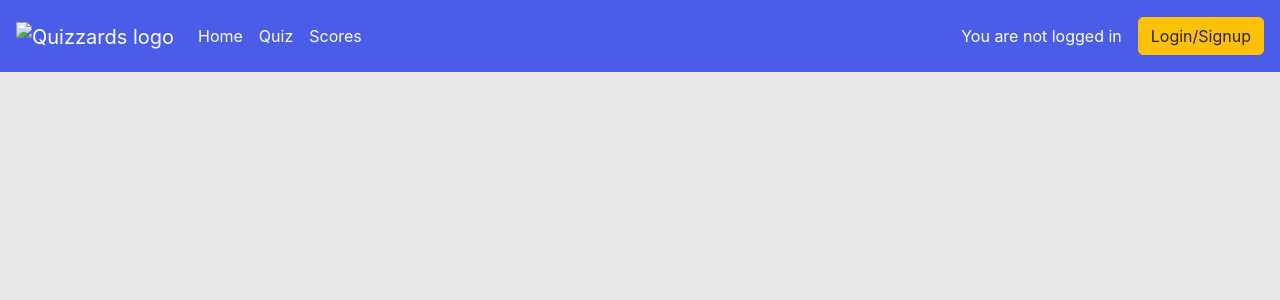
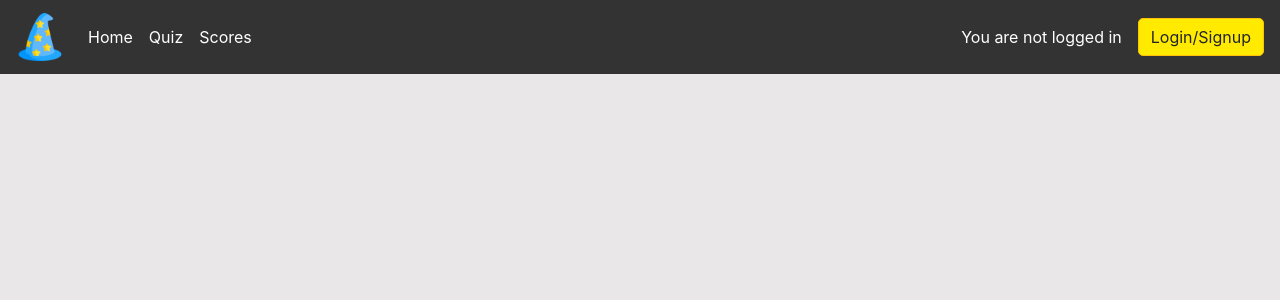
Before and after one commit to MGW-GH/Hackathon3, a Django app: template templates/base.html in a window 1280 px wide. Shown: the top 300 px of the page. Run offline with Django 4.2, Linux system fonts and the light colour scheme; the template is opened without the code that fills it, so the values that code supplies are empty; some libraries are stand-ins or nearby versions.

Commit message:
add: favicon, navbar logo and colour changes

```diff
--- a/static/css/style.css
+++ b/static/css/style.css
@@ -19,7 +19,7 @@ h1,h2,h3,h4,h5,h6{
 }
 
 .bg-dark{
-	background-color: #4A5DE8!important;
+	background-color: #333333!important;
 }
 
 .nav-link{
@@ -36,6 +36,10 @@ h1,h2,h3,h4,h5,h6{
 
 .btn{
 	border-radius: 5px;
+}
+
+.btn-warning{
+    background-color: #FFEA00!important;
 }
 
 .row-image{
--- a/templates/base.html
+++ b/templates/base.html
@@ -22,7 +22,7 @@
         integrity="sha384-Vkoo8x4CGsO3+Hhxv8T/Q5PaXtkKtu6ug5TOeNV6gBiFeWPGFN9MuhOf23Q9Ifjh" crossorigin="anonymous">
 
     <!-- favicon link -->
-    <link rel="shortcut icon" type="image/png" href="{% static 'favicon.png' %}">
+    <link rel="shortcut icon" type="image/png" href="{% static 'images/favicon.ico' %}">
 
     <!-- stylesheet link -->
     <link rel="stylesheet" type="text/css" href="{% static 'css/style.css' %}">
@@ -34,7 +34,7 @@
     <!-- bootstrap navbar code -->
     <nav class="navbar navbar-expand-lg navbar-dark bg-dark">
         <a class="navbar-brand" href="/"><img class="logo-img"
-                src="#" alt="Quizzards logo"></a>
+                src="{% static 'images/favicon.ico' %}" alt="Quizzards logo"></a>
         <button class="navbar-toggler" type="button" data-toggle="collapse" data-target="#navbarSupportedContent"
             aria-controls="navbarSupportedContent" aria-expanded="false" aria-label="Toggle navigation">
             <span class="navbar-toggler-icon"></span>
```
Also changed, not shown: documentation/README.md, static/images/favicon.ico (added).
